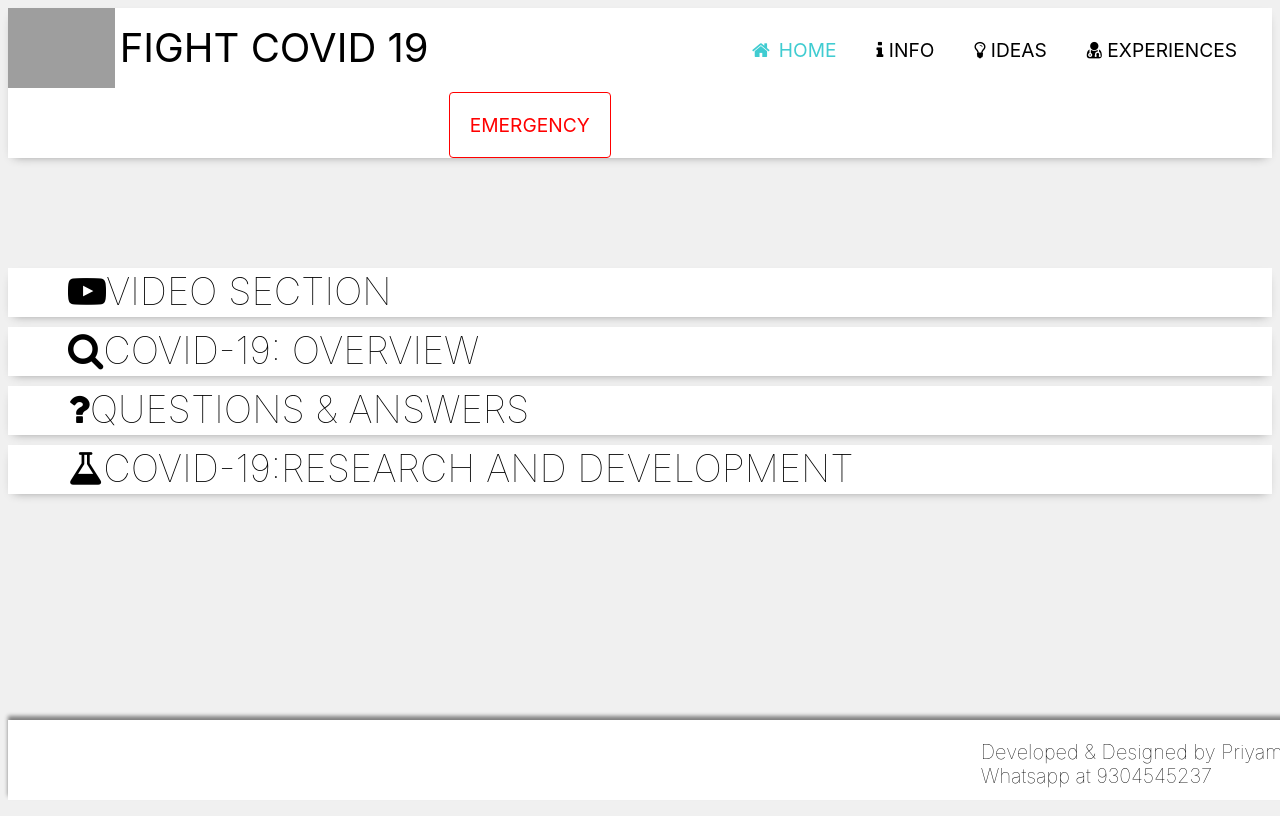
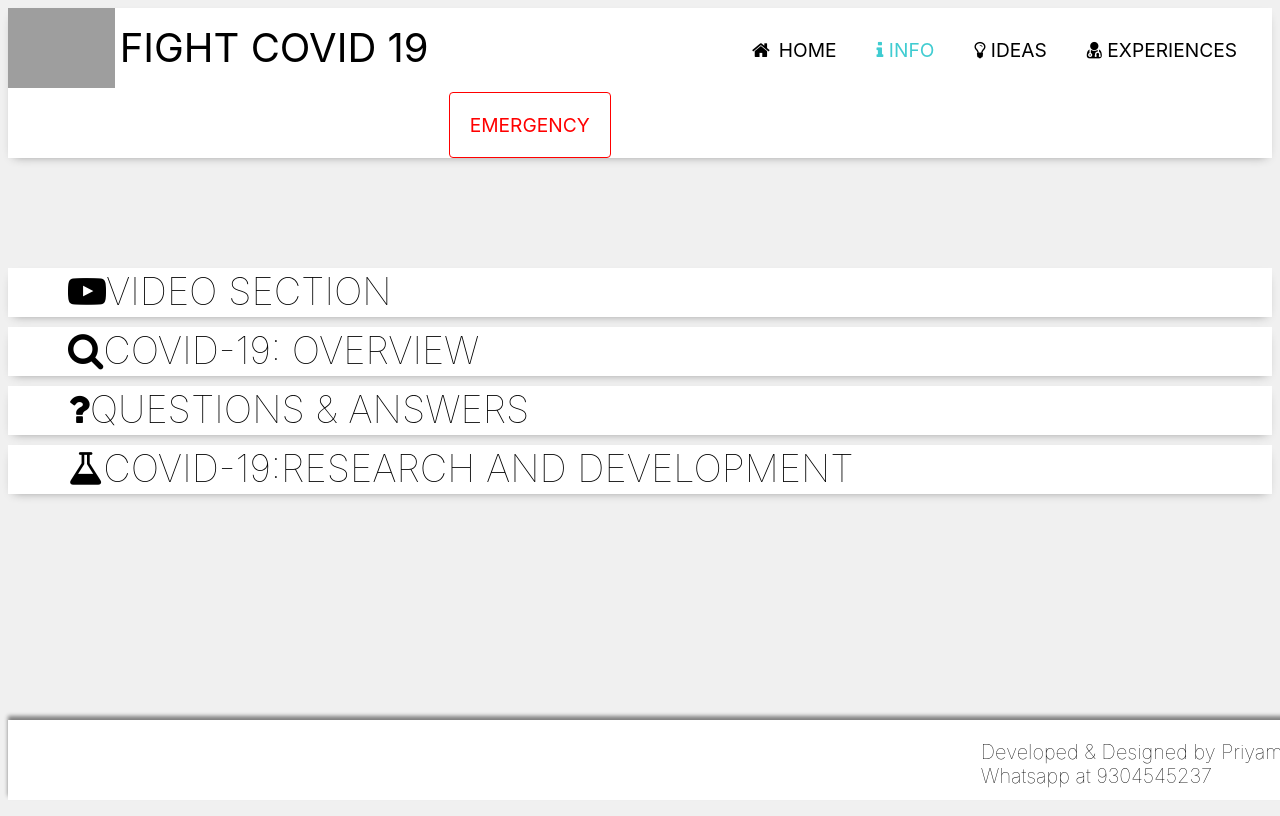
Before and after one commit to priyamju/fightcovid, a plain HTML site: page info_page.html in a window 1280 px wide. Shown: the top 816 px of the page. Drawn offline with Linux system fonts and the light colour scheme; grey boxes are pictures that could not be loaded.

Commit message:
Update info_page.html

```diff
--- a/info_page.html
+++ b/info_page.html
@@ -206,9 +206,9 @@
 
             <a style="margin-left:-15px ;margin-top: -5px ;font-size: 2.5em;font-family:-apple-system, BlinkMacSystemFont, 'Segoe UI', Roboto, Oxygen, Ubuntu, Cantarell, 'Open Sans', 'Helvetica Neue', sans-serif ; ">FIGHT COVID 19</a>
 
-            <a href="https://priyamju.github.io/fightcovid/index.html" class="active" style="margin-left: 280px;"> <i class="fa fa-fw fa-home" ></i>   HOME</a>
+            <a href="https://priyamju.github.io/fightcovid/index.html" class="inactive" style="margin-left: 280px;"> <i class="fa fa-fw fa-home" ></i>   HOME</a>
 
-            <a href="https://priyamju.github.io/fightcovid/info_page.html" class="inactive"> <i class="fa fa-info"></i>  INFO</a>
+            <a href="https://priyamju.github.io/fightcovid/info_page.html" class="active"> <i class="fa fa-info"></i>  INFO</a>
 
             <a href="https://priyamju.github.io/fightcovid/idea_page.html" class="inactive"> <i class="fa fa-lightbulb-o"></i>   IDEAS</a>
 
```
